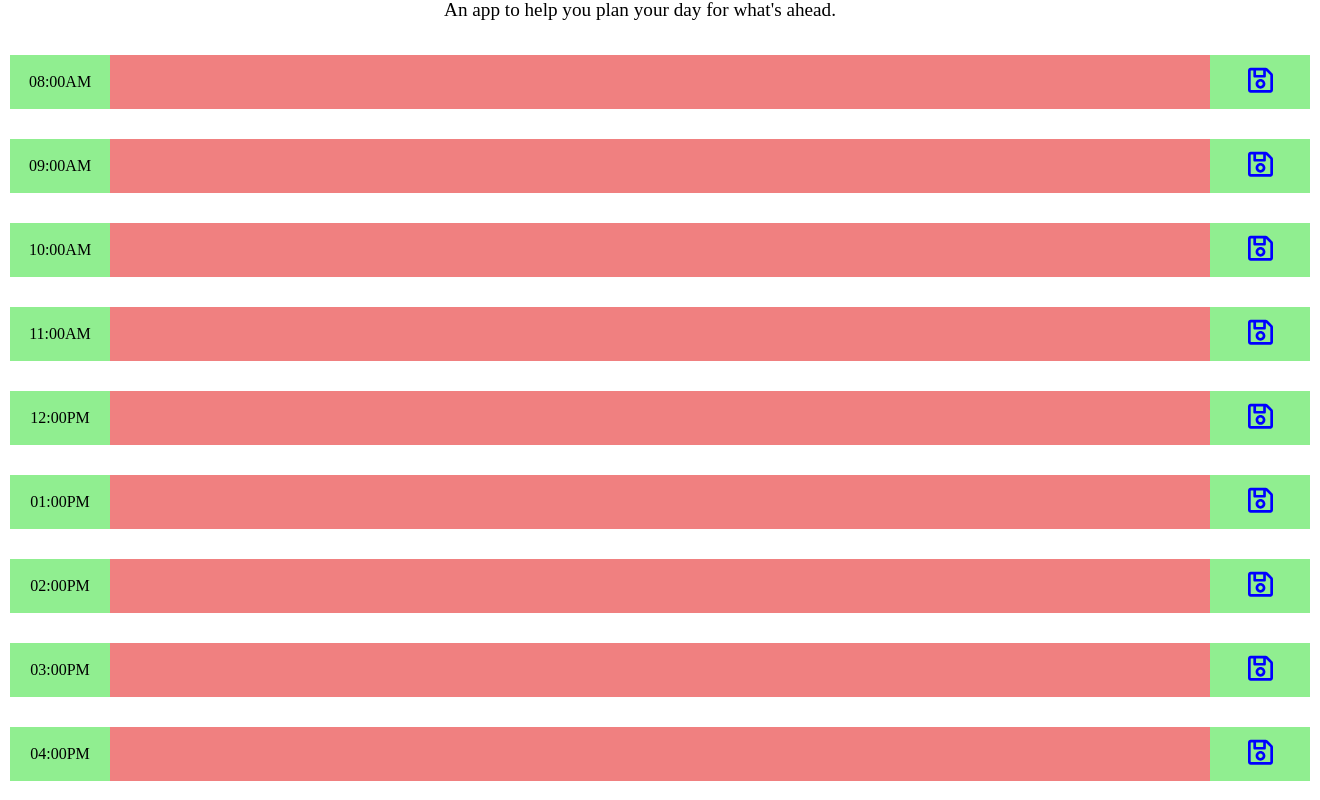
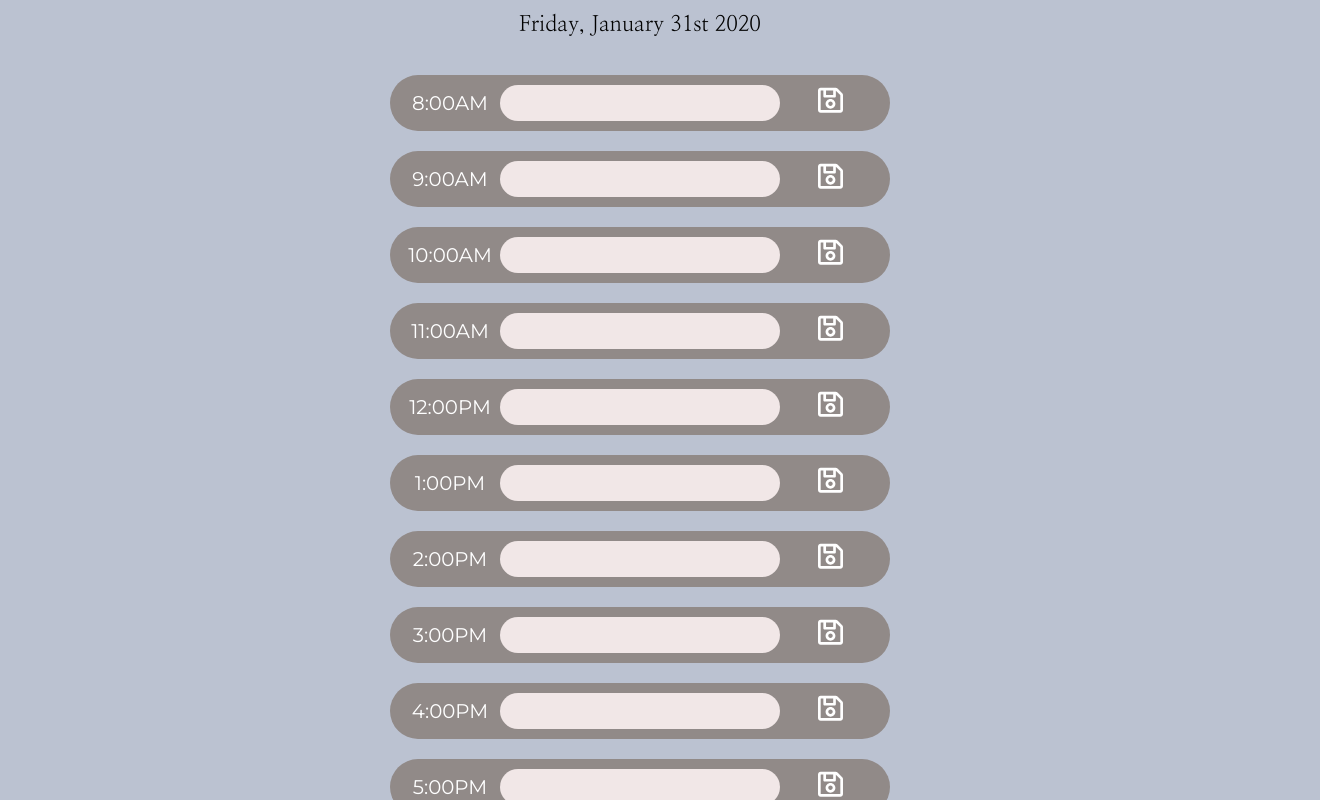
Before and after one commit to wbrink/day-planner, a plain HTML site: page index.html in a window 1280 px wide. Shown: the part 88-888 px from the top of the page, 1320 px wide, since content can reach past the window. Drawn offline with nearby package versions, Linux system fonts and the light colour scheme.

Commit message:
rows change colors based on the time

```diff
--- a/assets/css/style.css
+++ b/assets/css/style.css
@@ -5,33 +5,42 @@
 
 html,
 body {
-  font-size: 16px;
+  font-size: 18px;
+  color: black;
+  background-color: rgb(187, 194, 209);
+  /* background-color: rgb(41, 166, 197); */
+  font-family: "Montserrat", sans-serif;
+}
+
+header {
+  display: flex;
+  flex-direction: column;
+  align-items: center;
+  justify-content: center;
+  margin-top: 1.5rem;
 }
 
 h1 {
   font-size: 2.5rem;
   margin-bottom: 1rem;
   letter-spacing: 7px;
+  text-align: center;
+  font-family: "Montserrat", sans-serif;
 }
 
 .lead {
+  text-align: center;
   font-size: 1.2rem;
   margin-bottom: 1.5rem;
-}
-
-header {
-  display: flex;
-  flex-direction: column;
-  text-align: center;
-  margin-top: 1.5rem;
+  font-family: "Nanum Myeongjo", serif;
 }
 
 .container {
   margin: auto;
-  width: 1300px;
+  width: 500px;
+  padding: 10px;
 
   /* fix margin collapsing within container */
-  padding: 10px;
   /* padding: 10px 30px 10px 30px; */
 }
 
@@ -39,27 +48,38 @@ header {
   display: flex;
   align-items: center;
   justify-content: center;
-  margin-bottom: 30px;
-  background-color: lightgreen;
+  padding: 10px;
+  margin-bottom: 20px;
+  border-radius: 50px;
+  color: white;
+
+  background-color: rgb(41, 166, 197);
+  /* background-color: rgb(114, 117, 124); */
 }
 
-textarea {
+/* div contenteditable */
+.event-text {
   /* lets the middle shrink and grow to remaining width */
+  padding: 5px 17px;
+  border-radius: 30px;
   flex: 1 1 auto;
+  background-color: rgb(241, 231, 231);
+  color: black;
+
+  font-family: "Nanum Myeongjo", serif;
+  font-size: 1.2rem;
+  min-height: 20px;
 }
 
-.event-text {
-  /* lets the middle shrink and grow to remaining width */
-  flex: 1 1 auto;
-  background-color: lightcoral;
-  /* height has to be 2px bigger per row of text
-  example 3 rows of 16px font = 18*3px font to allow 3 rows without resizing*/
-  min-height: 54px;
+.event-text:focus {
+  outline: none;
+  box-shadow: 0 0 0 3px rgba(19, 19, 175, 0.5);
 }
 
 label {
   flex: 0 0 100px;
   text-align: center;
+  font-size: 1.1rem;
 }
 
 .save-container {
@@ -71,13 +91,21 @@ label {
 .save-button {
   cursor: pointer;
   width: 25px;
-  fill: blue;
+  fill: white;
 }
 
 .save-button:hover {
-  fill: red;
+  fill: rgb(201, 207, 211);
 }
 
 .save-button:active {
-  fill: pink;
+  fill: rgba(214, 214, 214, 0.774);
 }
+
+.row-present {
+  background-color: rgb(50, 194, 50);
+}
+
+.row-past {
+  background-color: rgb(145, 138, 136);
+}
--- a/assets/js/app.js
+++ b/assets/js/app.js
@@ -1,27 +1,40 @@
 var plannerForm = $("#day-planner");
+var lead = $(".lead");
 
 var hourArray = [
-  "08:00AM",
-  "09:00AM",
+  "8:00AM",
+  "9:00AM",
   "10:00AM",
   "11:00AM",
   "12:00PM",
-  "01:00PM",
-  "02:00PM",
-  "03:00PM",
-  "04:00PM",
-  "05:00PM",
-  "06:00PM"
+  "1:00PM",
+  "2:00PM",
+  "3:00PM",
+  "4:00PM",
+  "5:00PM",
+  "6:00PM"
 ];
 
-//var m = moment("9:00AM", "h:mmA");
+var m = moment();
+m = m.subtract(10, "hours");
+var hour = m.hour();
 
 $(document).ready(function() {
+  var formattedDate = m.format("dddd, MMMM Do YYYY");
+  lead.text(formattedDate);
+  console.log(m.hour());
+
   for (var i = 0; i < hourArray.length; i++) {
     var row = $("<div>").addClass("row");
 
+    if (i + 8 < hour) {
+      row.addClass("row-past");
+    } else if (i + 8 == hour) {
+      row.addClass("row-present");
+    }
+    // set data-index to i+8 since moment.hour() returns 0-23 (12AM=0, 1am = 1... 12pm = 12etc)
     var label = $("<label>")
-      .attr({ "data-index": i, for: `event-${i}` })
+      .attr("data-index", i + 8)
       .text(hourArray[i]);
 
     // make editable div so the container is able to resize automattically if the user wants many rows
@@ -40,5 +53,3 @@ $(document).ready(function() {
     plannerForm.append(row);
   }
 });
-
-//console.log(m.toString());
--- a/index.html
+++ b/index.html
@@ -4,21 +4,23 @@
     <meta charset="UTF-8" />
     <meta name="viewport" content="width=device-width, initial-scale=1.0" />
     <meta http-equiv="X-UA-Compatible" content="ie=edge" />
+    <link
+      href="https://fonts.googleapis.com/css?family=Montserrat|Nanum+Myeongjo|Sacramento&display=swap"
+      rel="stylesheet"
+    />
     <link rel="stylesheet" href="assets/css/style.css" />
     <title>Day Planner</title>
   </head>
   <body>
     <header>
       <h1>Day Planner</h1>
-      <p class="lead">An app to help you plan your day for what's ahead.</p>
+      <p class="lead"></p>
     </header>
 
     <main>
       <div class="container">
         <form action="" id="day-planner">
-          <!-- <label for="event">9:00AM</label>
-          <textarea name="event" id="event" cols="30" rows="3"></textarea>
-          <button type="submit">Save</button> -->
+          <!-- CONTENT CREATED WITH JAVACRIPT -->
         </form>
       </div>
     </main>
```
